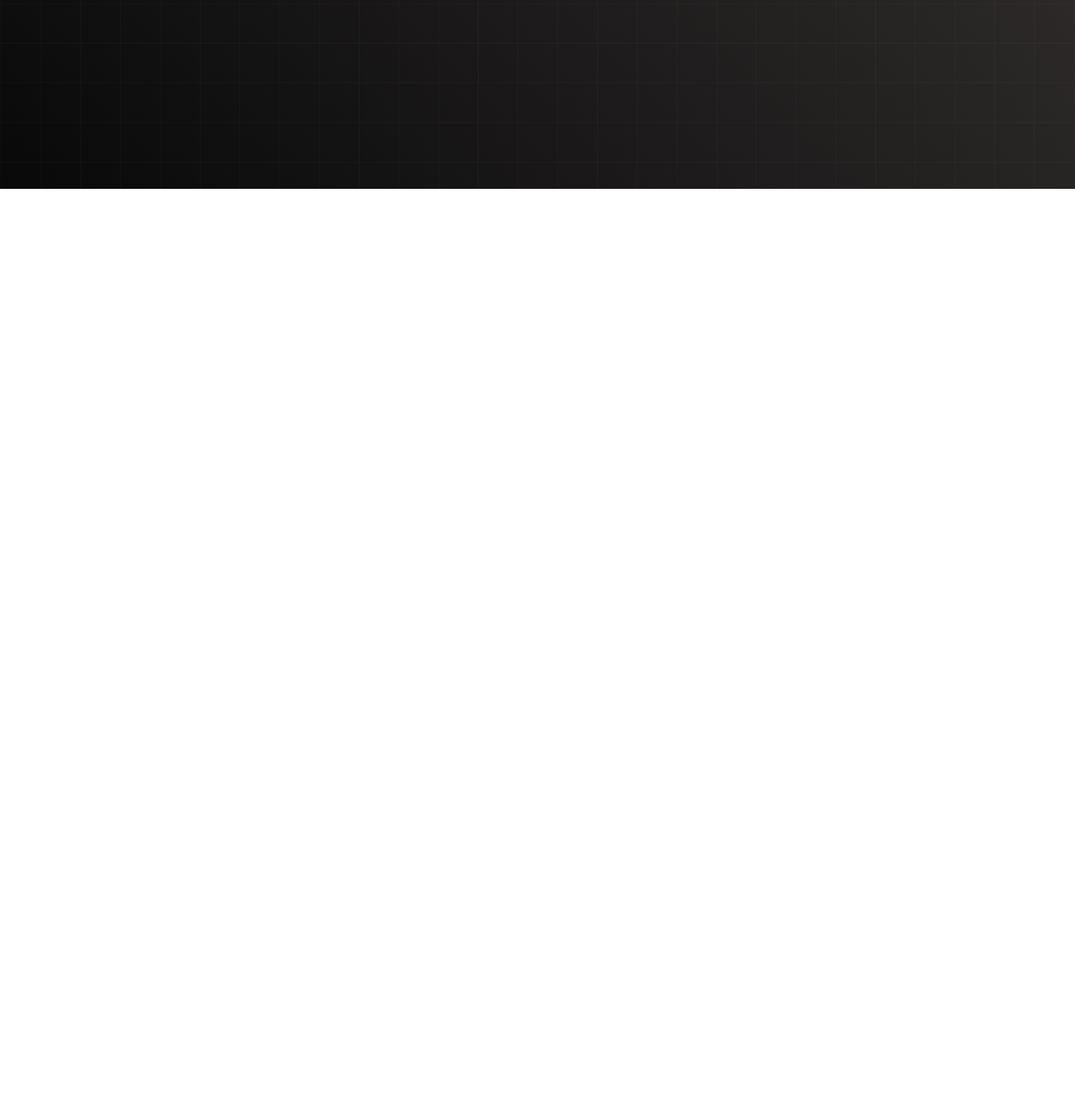
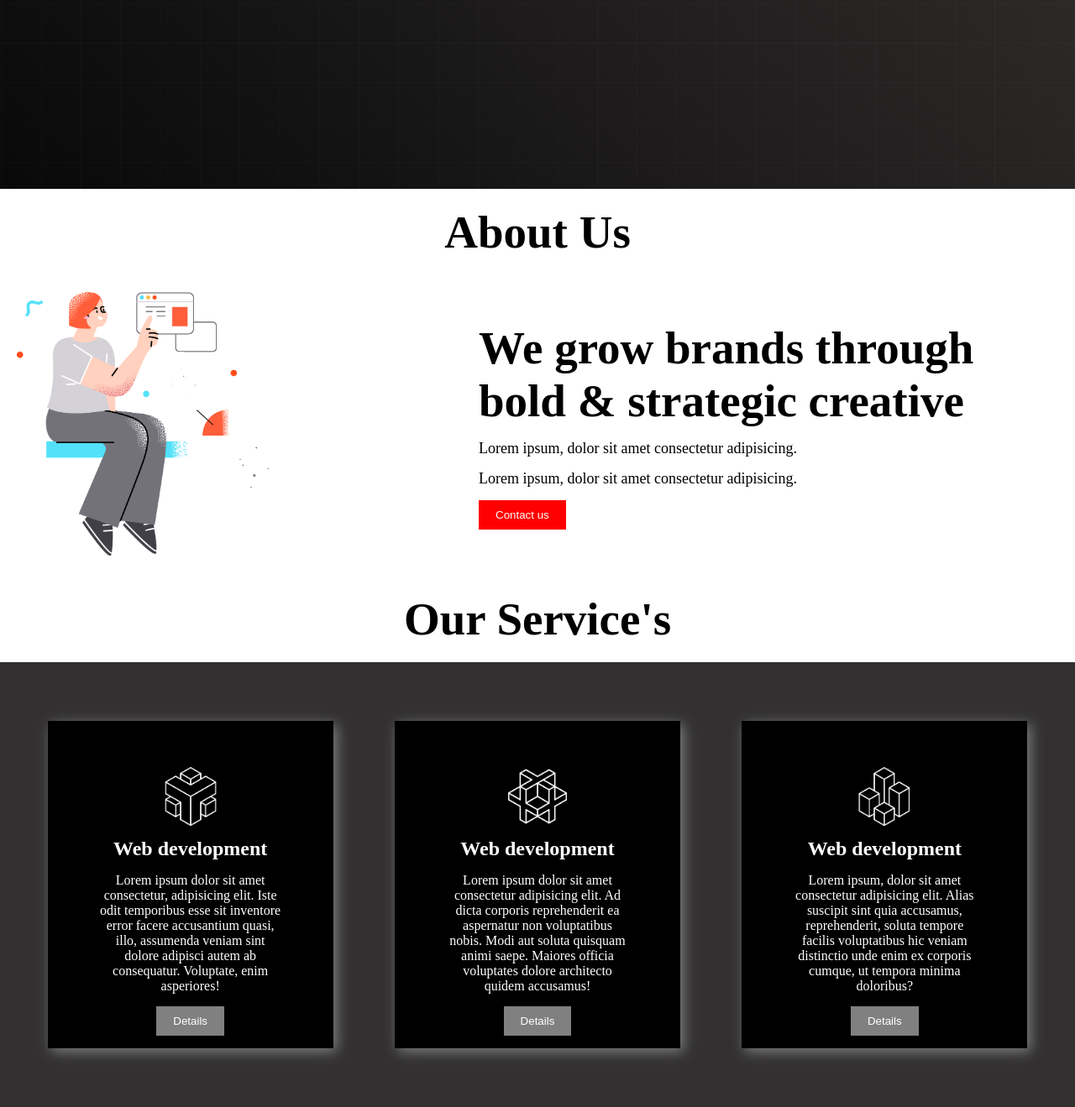
Before and after one commit to Fazle240102/digital-products, a plain HTML site: page index.html in a window 1280 px wide. Shown: the part 650-1969 px from the top of the page at 84% size. Before the commit the page ends 875 px from the top, so only its background shows below. Drawn offline with Linux system fonts and the light colour scheme.

Commit message:
completed about & service's section

```diff
--- a/index.html
+++ b/index.html
@@ -43,6 +43,54 @@
           </div>
         </div>
       </section>
+
+      <!-- this is about us section -->
+
+      <section>
+        <h1 class="title about-title">About Us</h1>
+        <div class="about-container">
+            <div class="about-info">
+                <h1 class="title">
+                  We grow brands through bold & strategic creative
+                </h1>
+                <p class="description">
+                  Lorem ipsum, dolor sit amet consectetur adipisicing. <p class="description">Lorem ipsum,
+                    dolor sit amet consectetur adipisicing.</p>
+                </p>
+                <button class="btn">Contact us</button>
+              </div>
+          <div class="about-photo">
+            <img class="banner-img" src="./images/section.png" alt="" />
+          </div>
+
+        </div>
+      </section>
+
+      <!-- Service section start from here-->
+      <section>
+        <h1 class="title about-title">Our Service's</h1>
+        <div class="service-container">
+
+            <div class="box">
+                <img class="icon" src="./icon/0.png" alt="">
+                <h2 class="box-title">Web development</h2>
+                <p class="box-description">Lorem ipsum dolor sit amet consectetur, adipisicing elit. Iste odit temporibus esse sit inventore error facere accusantium quasi, illo, assumenda veniam sint dolore adipisci autem ab consequatur. Voluptate, enim asperiores!</p>
+                <button class="btn box-btn">Details</button>
+            </div>
+            <div class="box">
+                <img class="icon" src="./icon/1.png" alt="">
+                <h2 class="box-title">Web development</h2>
+                <p class="box-description">Lorem ipsum dolor sit amet consectetur adipisicing elit. Ad dicta corporis reprehenderit ea aspernatur non voluptatibus nobis. Modi aut soluta quisquam animi saepe. Maiores officia voluptates dolore architecto quidem accusamus!</p>
+                <button class="btn box-btn">Details</button>
+            </div>
+            <div class="box">
+                <img class="icon" src="./icon/2.png" alt="">
+                <h2 class="box-title">Web development</h2>
+                <p class="box-description">Lorem ipsum, dolor sit amet consectetur adipisicing elit. Alias suscipit sint quia accusamus, reprehenderit, soluta tempore facilis voluptatibus hic veniam distinctio unde enim ex corporis cumque, ut tempora minima doloribus?</p>
+                <button class="btn box-btn">Details</button>
+            </div>
+        </div>
+      </section>
     </main>
     <footer></footer>
   </body>
--- a/style.css
+++ b/style.css
@@ -74,3 +74,57 @@
   margin-bottom: 15px;
   font-size: 18px;
 }
+
+/* about us related styles */
+
+.about-container {
+  display: flex;
+  gap: 250px;
+  justify-content: space-around;
+  align-items: center;
+  flex-direction: row-reverse;
+  padding: 20px;
+}
+
+.about-title {
+  text-align: center;
+  padding-top: 20px;
+  padding-bottom: 20px;
+}
+
+/* services related styles */
+
+.box {
+  width: 230px;
+  height: 280px;
+  box-shadow: 4px 4px 15px gray;
+  background-color: black;
+  text-align: center;
+  padding: 55px;
+  margin-top: 50px;
+  margin-bottom: 50px;
+  color: white;
+}
+
+.icon {
+  width: 70px;
+}
+
+.box-description {
+  margin-bottom: 10px;
+  padding: 5px;
+}
+.service-container {
+  display: flex;
+  justify-content: space-around;
+  padding: 20px;
+  background-color: rgb(50, 48, 48);
+}
+
+.box-btn {
+  background-color: gray;
+}
+
+.box-title {
+  padding: 10px;
+}
```
